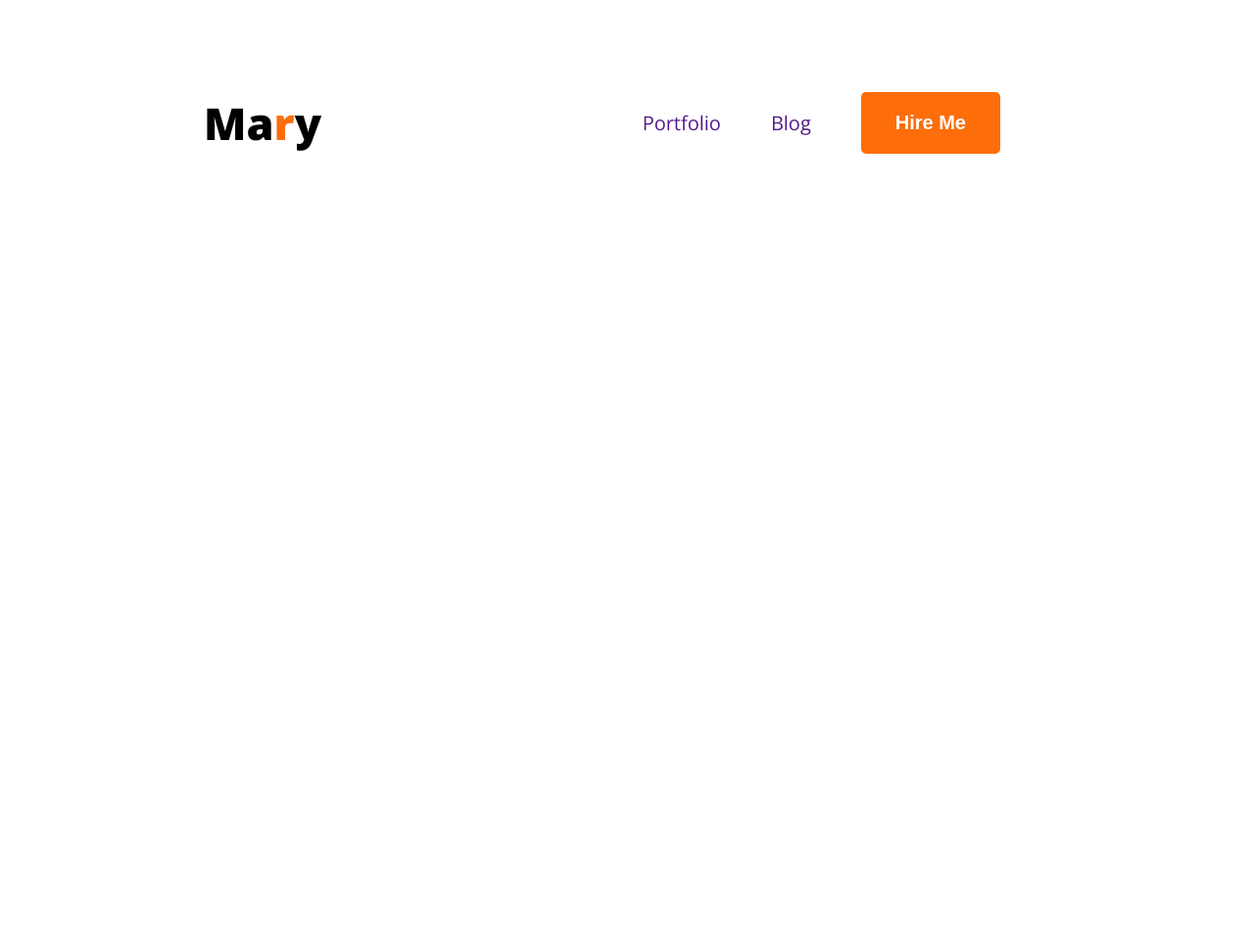
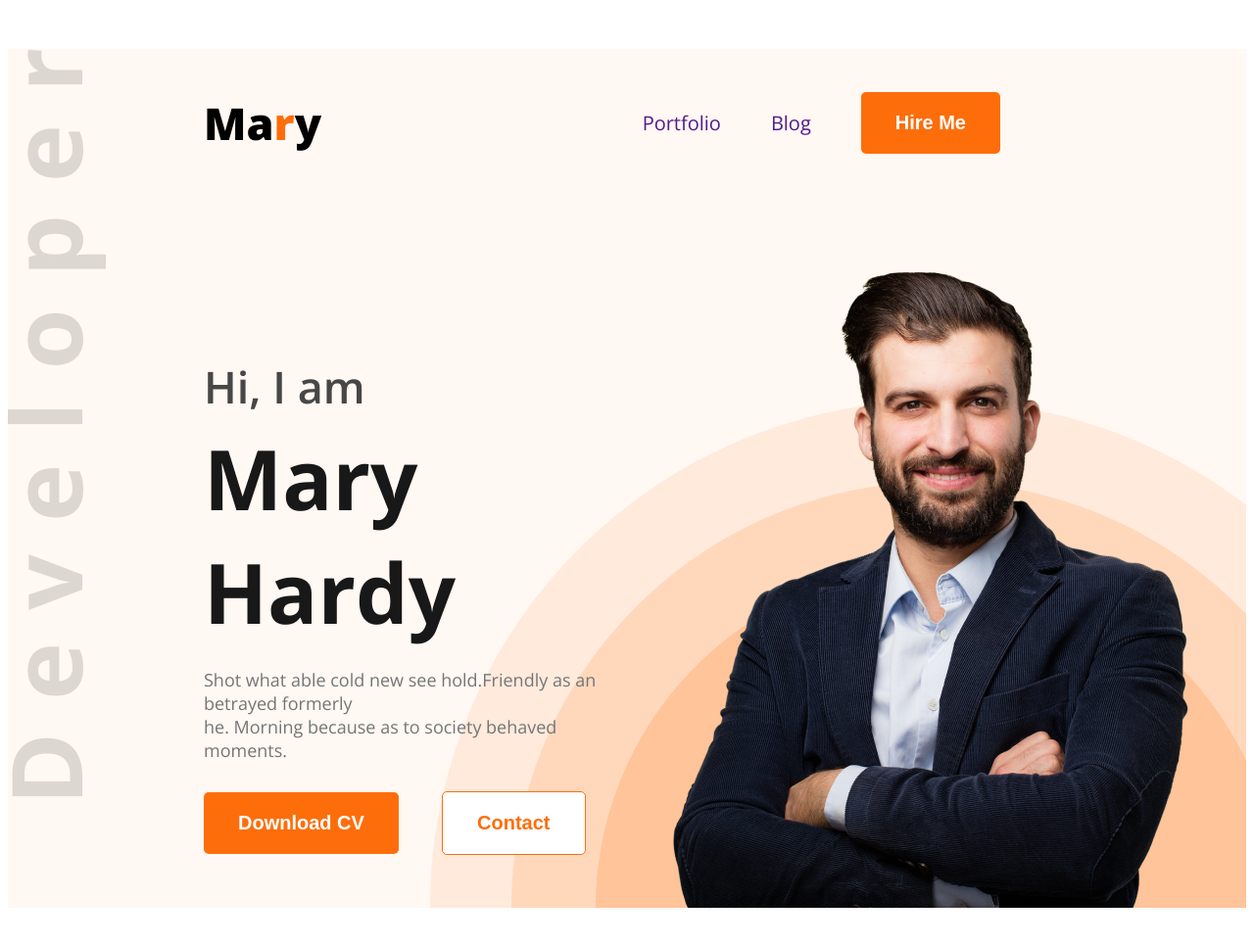
Before and after one commit to kamruzzaman-insights/web-developer-portfolio, a plain HTML site: page index.html in a window 1280 px wide. Shown: the whole page at 98% size. Before the commit the page ends 800 px from the top, so only its background shows below. Drawn offline with nearby package versions, Linux system fonts and the light colour scheme.

Commit message:
header section added

```diff
--- a/index.html
+++ b/index.html
@@ -13,7 +13,7 @@
 </head>
 
 <body class="open-sans-normal">
-    <header>
+    <header class="header">
         <nav>
             <h3 class="nav-title">Ma<span class="primary-color"">r</span>y</h3>
             <ul>
@@ -22,6 +22,16 @@
                 <li><a href=""><button class="btn-primary">Hire Me</button></a></li>
             </ul>
         </nav>
+        <div class="banner">
+            <div class="banner-content">
+                <h4 class="banner-greeting dark-2">Hi, I am</h4>
+                <h1 class="banner-title dark-1">Mary Hardy</h1>
+                <p class="banner-description dark-3">Shot what able cold new see hold.Friendly as an betrayed formerly <br> he. Morning because as to society behaved moments.</p>
+                <button class="btn-primary">Download CV</button>
+                <button class="btn-secondary">Contact</button>
+            </div>
+            <img src="images/hardy.png" alt="">
+        </div>
     </header>
     <main>
 
--- a/styles/portfolio.css
+++ b/styles/portfolio.css
@@ -30,6 +30,24 @@
     border: none;
     font-size: 20px;
 }
+.btn-secondary {
+    background-color: white;
+    color: #FD6E0A;
+    font-weight: 800;
+    padding: 20px 35px;
+    border-radius: 5px;
+    border: 1px solid #FD6E0A;
+    font-size: 20px;
+    margin-left: 40px;
+}
+
+/* header styles */
+.header {
+    background-image: url(../images/developer.png), url(../images/header_bg.png);
+    background-repeat: no-repeat;
+    background-position: top left, bottom right;
+    background-color: #FFF8F3;
+}
 
 /* nav styles */
 nav {
@@ -58,3 +76,28 @@ nav li a {
     text-decoration: none;
     font-size: 20px;
 }
+
+/* banner style */
+.banner {
+    display: flex;
+    align-items: center;
+    justify-content: space-between;
+    margin: 40px 50px 130px 200px;
+}
+.banner-greeting {
+    font-size: 45px;
+    font-weight: 600;
+    margin-bottom: 5px;
+}
+.banner-title {
+    font-size: 85px;
+    font-weight: bold;
+    margin-top: 0px;
+    margin-bottom: 20px;
+}
+.banner-description {
+    font-size: 18px;
+    font-weight: 400;
+    margin-top: 0px;
+    margin-bottom: 30px;
+}
```
